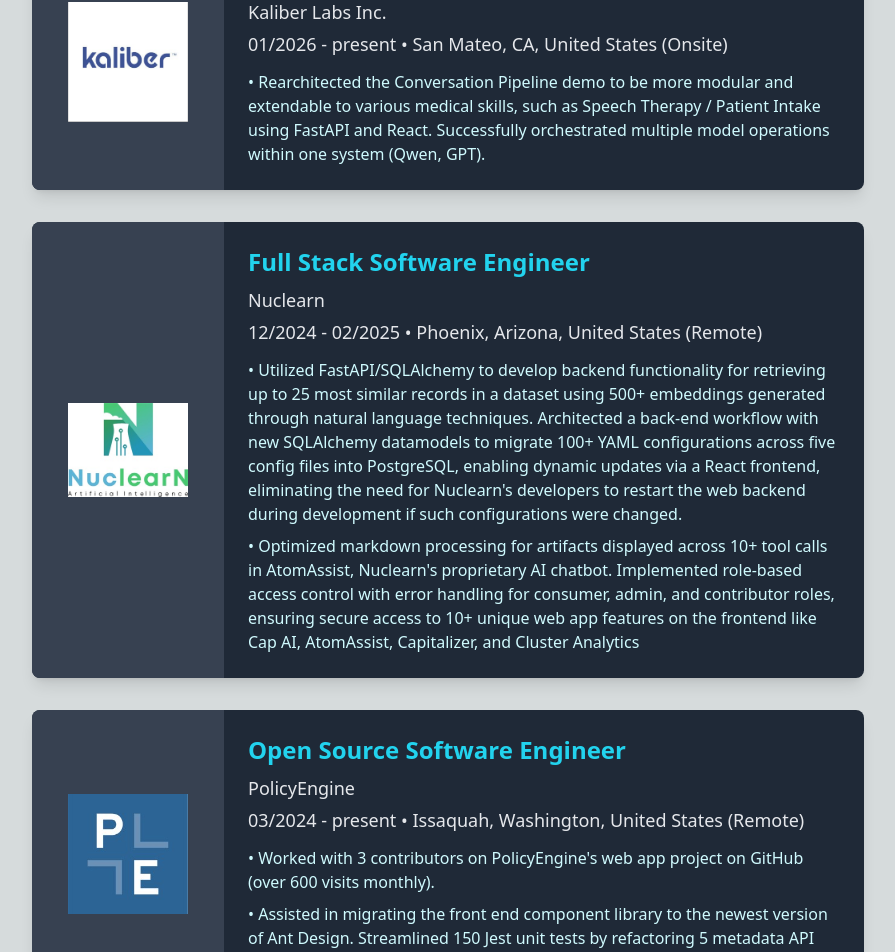
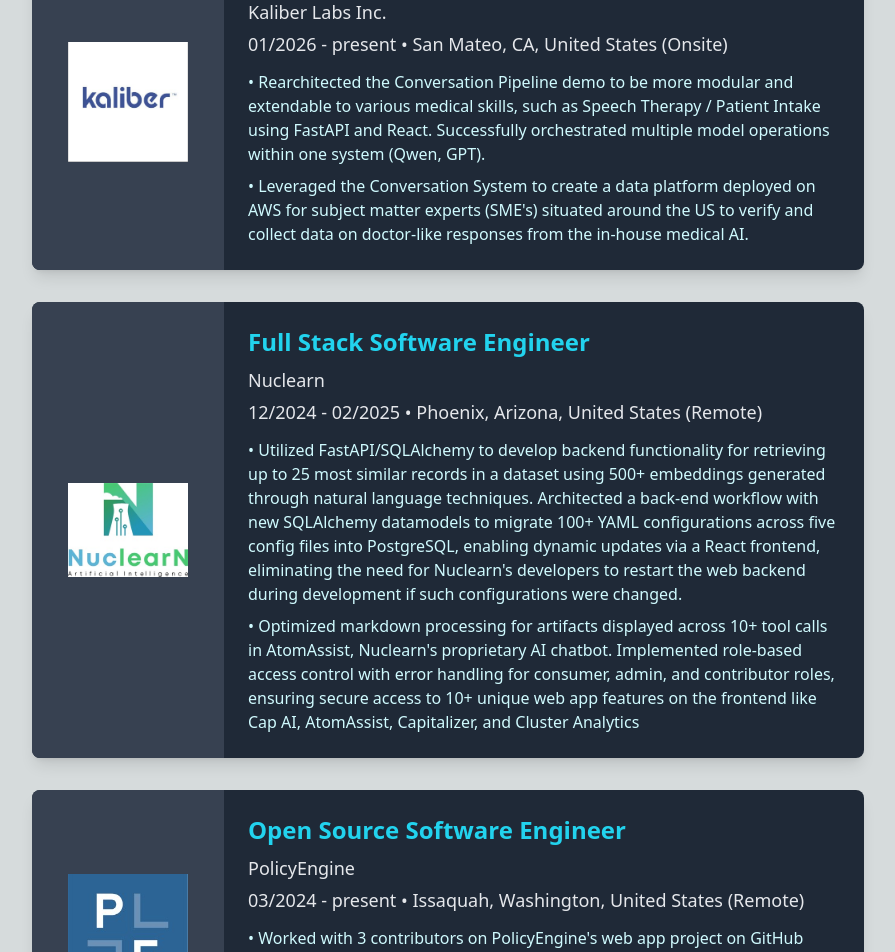
Before and after one commit to czhou578/v3, a Next.js app: page / in a window 1280 px wide. Shown: the part 2124-3076 px from the top of the page, without its empty margins (192-1087 px from the left). Built offline with nearby package versions, Linux system fonts and the light colour scheme.

Commit message:
Enhance description of Conversation Pipeline demo
Updated the description to highlight modularity and AWS deployment.

```diff
--- a/pages/index.tsx
+++ b/pages/index.tsx
@@ -155,6 +155,8 @@ export default function Home() {
               `Rearchitected the Conversation Pipeline demo to be more modular and extendable to various
               medical skills, such as Speech Therapy / Patient Intake using FastAPI and React. Successfully
               orchestrated multiple model operations within one system (Qwen, GPT). `,
+              `Leveraged the Conversation System to create a data platform deployed on AWS for subject matter experts (SME's) situated
+              around the US to verify and collect data on doctor-like responses from the in-house medical AI.`,
             ]}
           />{" "}
         </LazyLoad>
```
